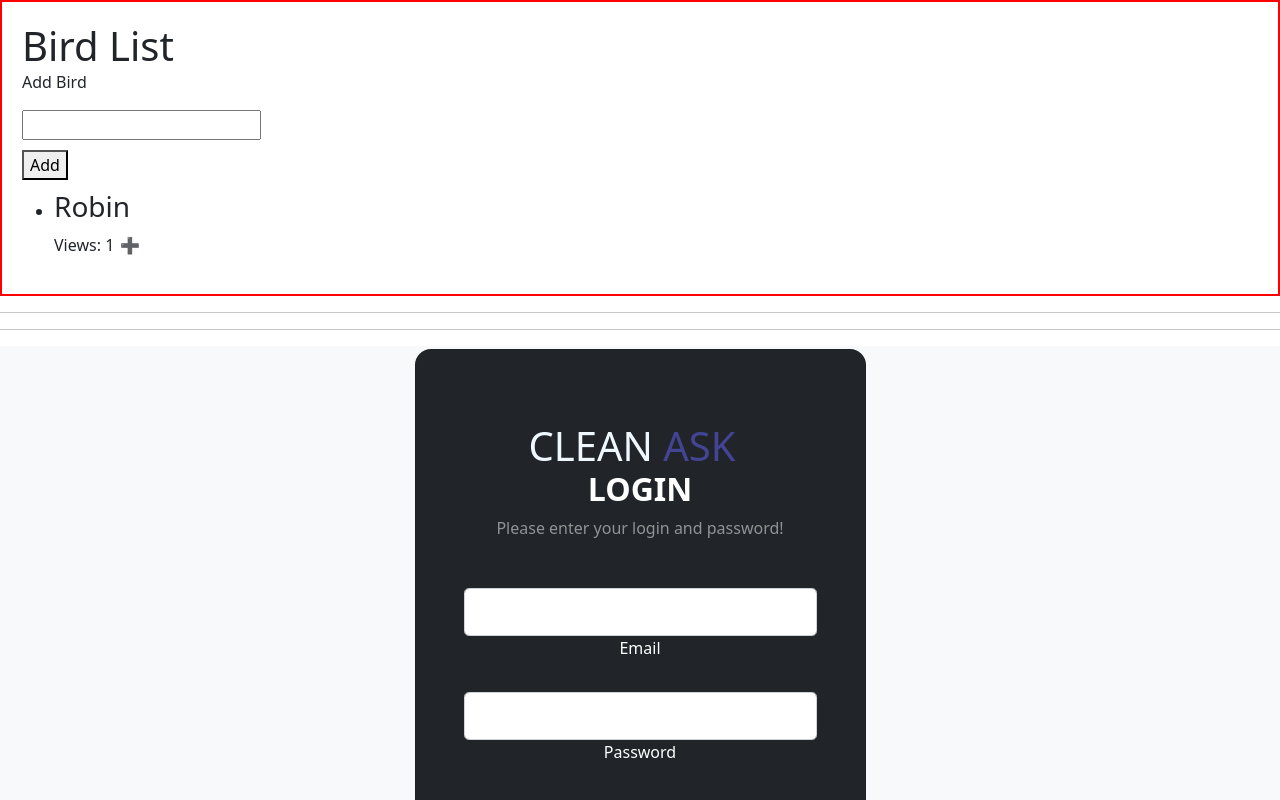
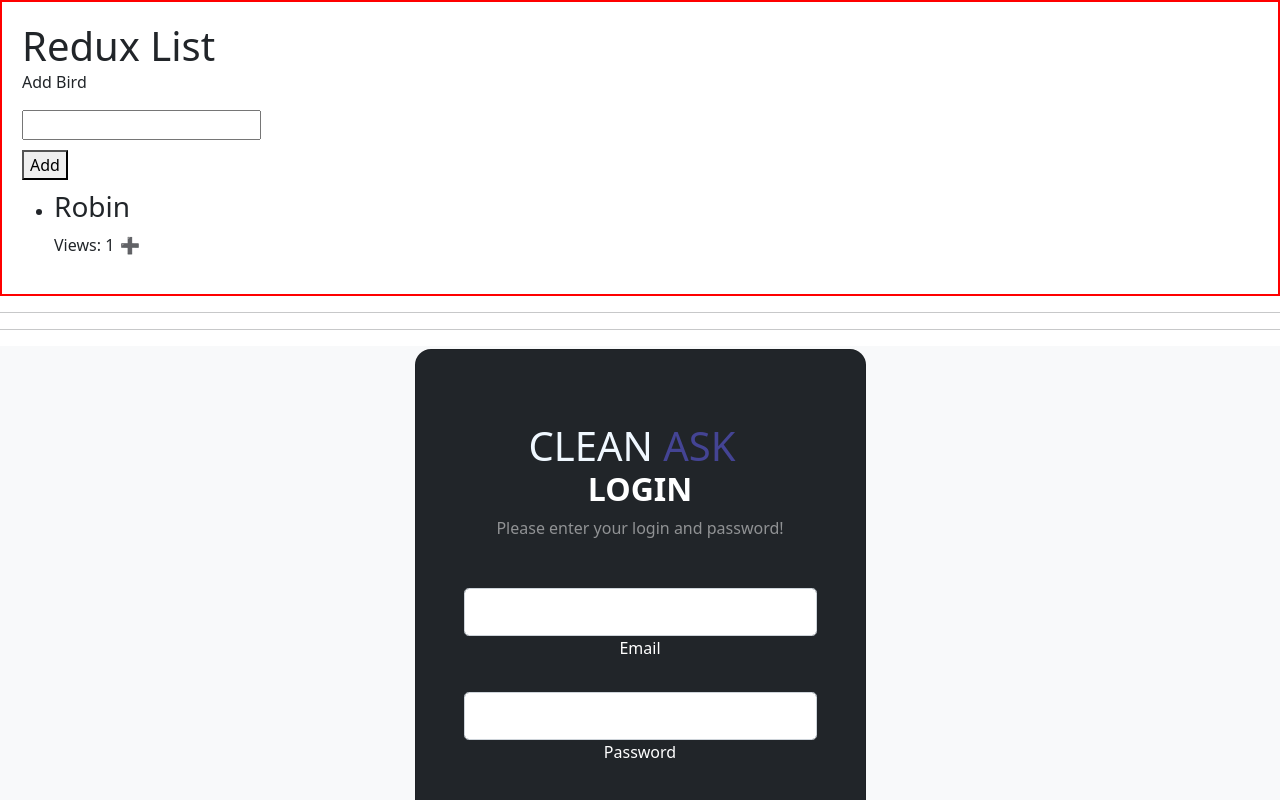
Before and after one commit to Ibrahim7644/reactcleanask, a React (Create React App) app: page / in a window 1280 px wide. Shown: the top 800 px of the page. Built offline with nearby package versions, Linux system fonts and the light colour scheme.

Commit message:
Add redux extension

```diff
--- a/src/App.js
+++ b/src/App.js
@@ -28,7 +28,7 @@ function App() {
         className="wrapper"
         style={{ border: "2px solid red", textAlign: "left" }}
       >
-        <h1>Bird List</h1>
+        <h1>Redux List</h1>
         <form onSubmit={handleSubmit}>
           <label>
             <p>Add Bird</p>
--- a/src/index.js
+++ b/src/index.js
@@ -7,7 +7,7 @@ import { Provider } from "react-redux";
 import { createStore } from 'redux';
 import birdApp from "./Store/birds";
 
-const store = createStore(birdApp);
+const store = createStore(birdApp, window.__REDUX_DEVTOOLS_EXTENSION__ && window.__REDUX_DEVTOOLS_EXTENSION__());
 
 
 ReactDOM.render(
```
Also changed, not shown: 2 other files (tests, documents, lock files or other folders).
